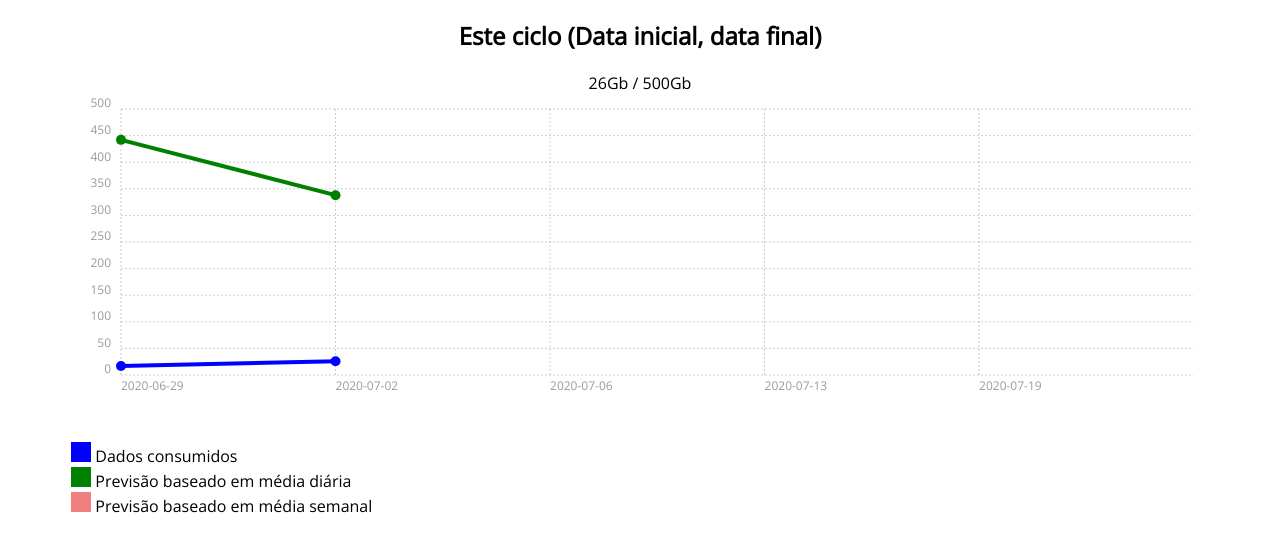
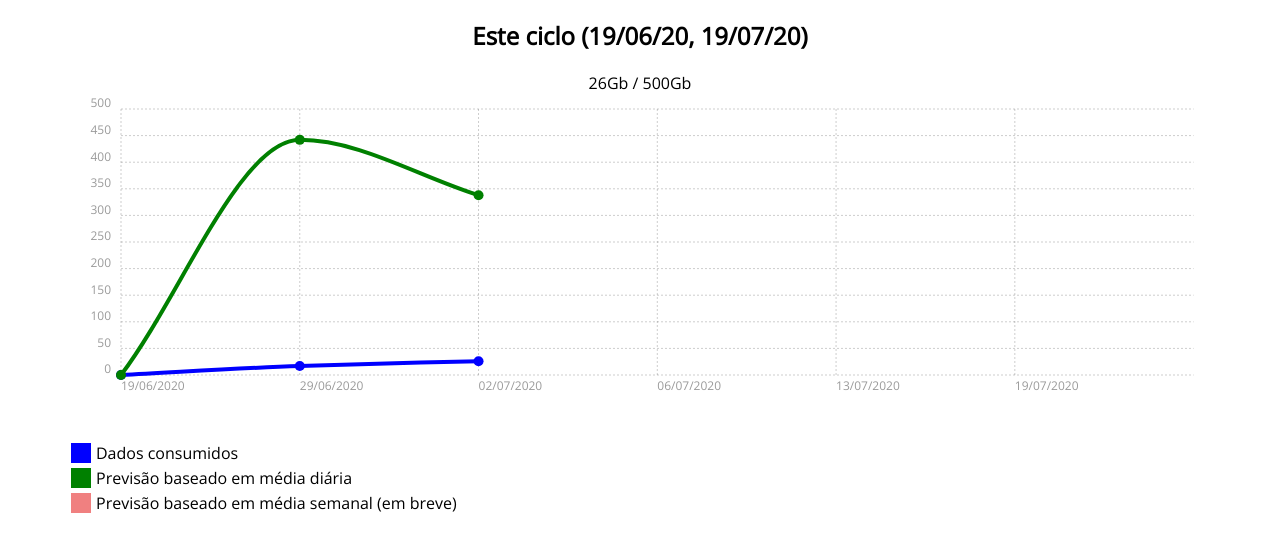
Before and after one commit to MaxWilliamJF/pacoteconsumido, a website: page index.html in a window 1280 px wide. Shown: the part 67-618 px from the top of the page. Drawn offline with nearby package versions, Linux system fonts and the light colour scheme.

Commit message:
Removendo c.logs, melhorando legenda, teste de escala da página e outros

```diff
--- a/data.json
+++ b/data.json
@@ -1,6 +1,11 @@
 {
     "pacote": 500,
     "medicao": [
+        {
+            "data": "2020-06-29",
+            "hora": "",
+            "consumido": 0
+        },
         {
             "data": "2020-06-29",
             "hora": "",
--- a/index.html
+++ b/index.html
@@ -3,7 +3,7 @@
 
 <head>
     <meta charset="UTF-8">
-    <meta name="viewport" content="width=device-width, initial-scale=1.0">
+    <meta name="viewport" content="width=device-width, initial-scale=0.6">
     <link href="https://fonts.googleapis.com/css2?family=Open+Sans:wght@300;400&display=swap" rel="stylesheet">
     <link rel="stylesheet" href="bower_components/chartist/dist/chartist.min.css">
     <link rel="stylesheet" href="style.css" type="text/css">
@@ -13,7 +13,7 @@
 <body>
     <h1>Consumo/Previsão de consumo pacote de dados</h1>
     <div>
-        <h2>Este ciclo (Data inicial, data final)</h2>
+        <h2>Este ciclo (19/06/20, 19/07/20)</h2>
         <span id="consumidoEsteCiclo"></span>Gb / <span id="tamanhoPacote"></span>Gb
     </div>
     <div id="chart">
@@ -26,7 +26,7 @@
                 <span class="legendaGrafico" id="legandaEstimadoSemanal"></span> Previsão baseado em média diária
             </div>
             <div>
-                <span class="legendaGrafico" id="legandaEstimadoDiario"></span> Previsão baseado em média semanal
+                <span class="legendaGrafico" id="legandaEstimadoDiario"></span> Previsão baseado em média semanal (em breve)
             </div>
         </div>
     </div>
--- a/script.js
+++ b/script.js
@@ -9,10 +9,19 @@ function letsDoIt (dados) {
 
     const qtdMedicoes = quantidadeMedicoes(dados.medicao);
     const consumido = totalConsumido(dados.medicao, qtdMedicoes);
-    console.log('Total consumido: ', consumido);
+    const osDadosProGrafico = dadosProGrafico(dados.medicao);
 
     exibirTotalConsumido(consumido);
     exibirTamanhoPacote(dados.pacote);
+
+    new Chartist.Line(
+        '.ct-chart',
+        osDadosProGrafico,
+        {
+            low: 0,
+            high: 500,
+            width: '90%'
+        });
 }
 
 function quantidadeMedicoes (medicoes) {
@@ -49,24 +58,21 @@ function exibirTamanhoPacote (pacote) {
     elmTamanhoPacote.innerHTML = pacote;
 }
 
-var dadosProGrafico = {
-    // A labels array that can contain any sort of values
-    labels: ['2020-06-29', '2020-07-02', '2020-07-06', '2020-07-13', '2020-07-19'],
-    // Our series array that contains series objects or in this case series data arrays
-    series: [
-        [17, 26],
-        [(17/1) * 26, (26/2) * 26]
-    ]
-};
+function dadosProGrafico (medicoes) {
+    dadosConsumidos = medicoes.map(medicao => medicao.consumido);
 
-// Create a new line chart object where as first parameter we pass in a selector
-// that is resolving to our chart container element. The Second parameter
-// is the actual data object.
-new Chartist.Line(
-    '.ct-chart',
-    dadosProGrafico,
-    {
-        low: 0,
-        high: 500,
-        width: '90%'
-    });
+    // Tornar datas dinâmicas (Definir intervalo. Definir período [Mês atual? pacote? Datas medias + X?])
+    const datas = ['2020-06-19', '2020-06-29', '2020-07-02', '2020-07-06', '2020-07-13', '2020-07-19'].map(
+        data => {
+            return new Date(data).toLocaleDateString('pt-BR');
+        }
+    );
+
+    return {
+        labels: datas,
+        series: [
+            dadosConsumidos,
+            [0, (17/1) * 26, (26/2) * 26]
+        ]
+    }
+}
--- a/style.css
+++ b/style.css
@@ -22,6 +22,15 @@ body {
     margin: 2em auto 0;
 }
 
+#legenda > div {
+    display: flex;
+    align-items: center;
+}
+
+#legenda > div:not(:last-of-type) {
+    margin-bottom: .2em;
+}
+
 #legandaConsumido {
     background-color: blue;
 }
@@ -43,4 +52,5 @@ body {
     display: inline-block;
     width: 20px;
     height: 20px;
+    margin-right: .3em;
 }
```
